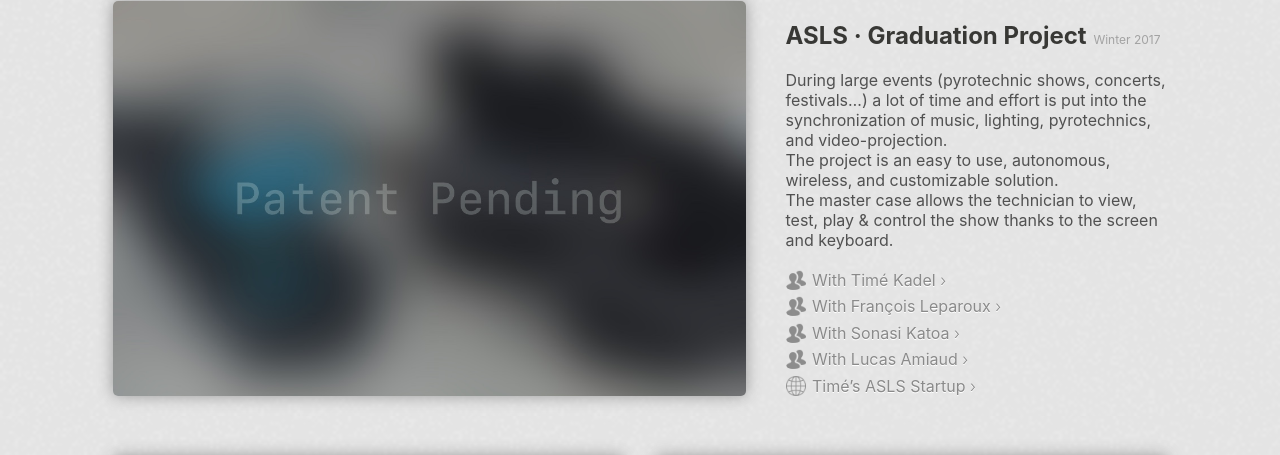
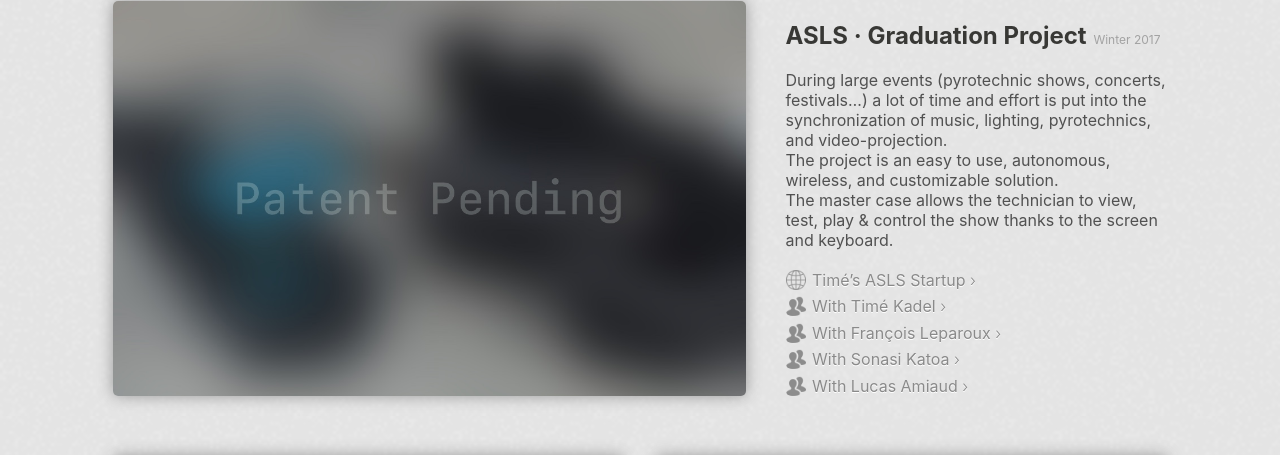
Before and after one commit to Tomn94/Personal-Website, a PHP site: page /index.php in a window 1280 px wide. Shown: the part 2884-3339 px from the top of the page. Run offline with PHP 8.4, Linux system fonts and the light colour scheme; data that the repository does not hold is empty; some web fonts are replaced.

Commit message:
Changing link order for ASLS

```diff
--- a/data.php
+++ b/data.php
@@ -151,11 +151,11 @@ $PROJECTS =
          "details" => "During large events (pyrotechnic shows, concerts, festivals…) a lot of time and effort is put into the synchronization of music, lighting, pyrotechnics, and video-projection.<br>The project is an easy to use, autonomous, wireless, and customizable solution.<br>The master case allows the technician to view, test, play &amp; control the show thanks to the screen and keyboard.",
          "date"    => "Winter 2017",
          "imgs"    => ["img/projects/asls.jpg"],
-         "links"   => [["With Timé Kadel", "https://timekadel.com", Icon::Team],
+         "links"   => [["Timé’s ASLS Startup", "https://timekadel.com/asls", Icon::Website],
+                       ["With Timé Kadel", "https://timekadel.com", Icon::Team],
                        ["With François Leparoux", "https://github.com/rascafr", Icon::Team],
                        ["With Sonasi Katoa", "https://sonasi.fr", Icon::Team],
-                       ["With Lucas Amiaud", "https://github.com/mirage10895", Icon::Team],
-                       ["Timé’s ASLS Startup", "https://timekadel.com/asls", Icon::Website]]]
+                       ["With Lucas Amiaud", "https://github.com/mirage10895", Icon::Team]]]
     ],
 
     [
```
